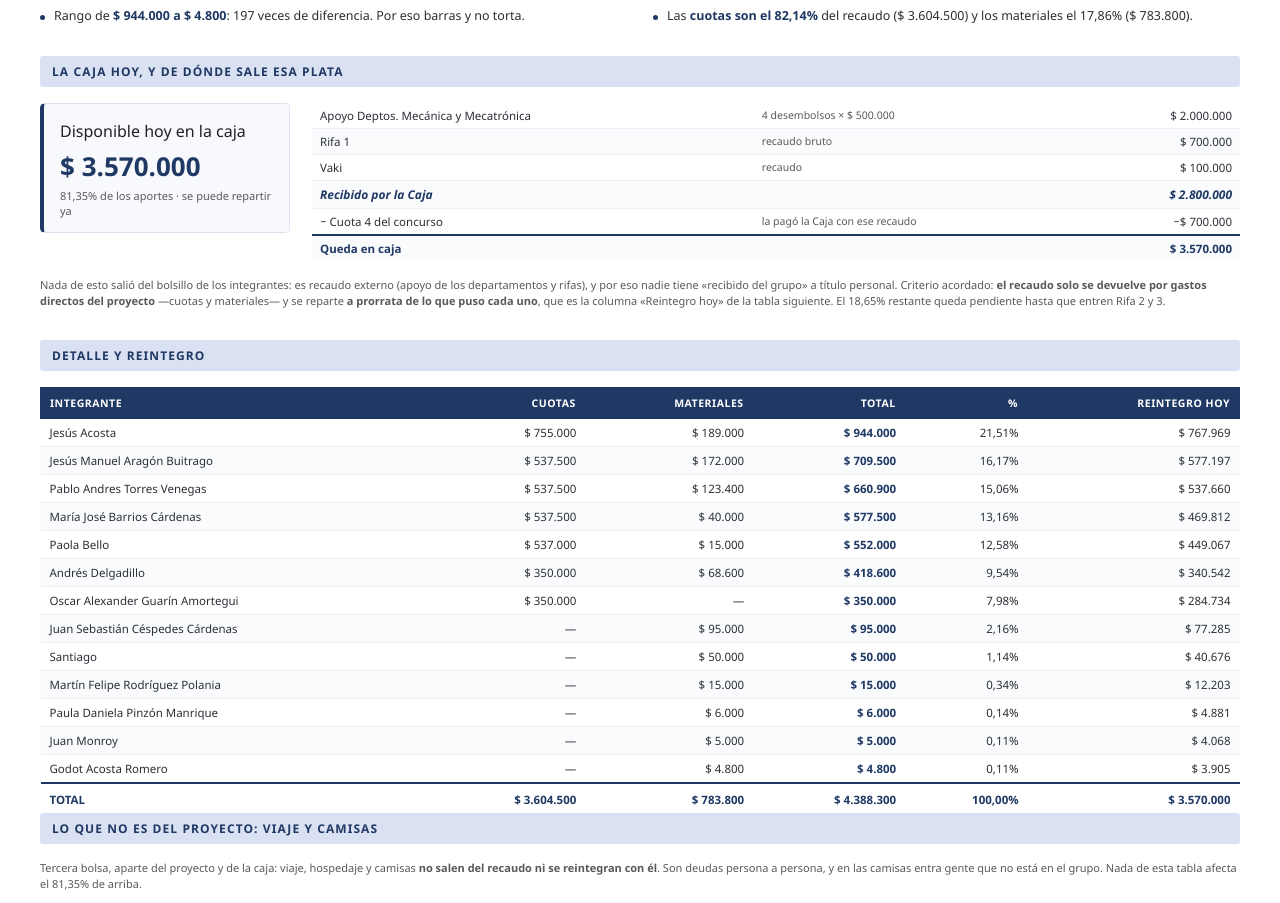
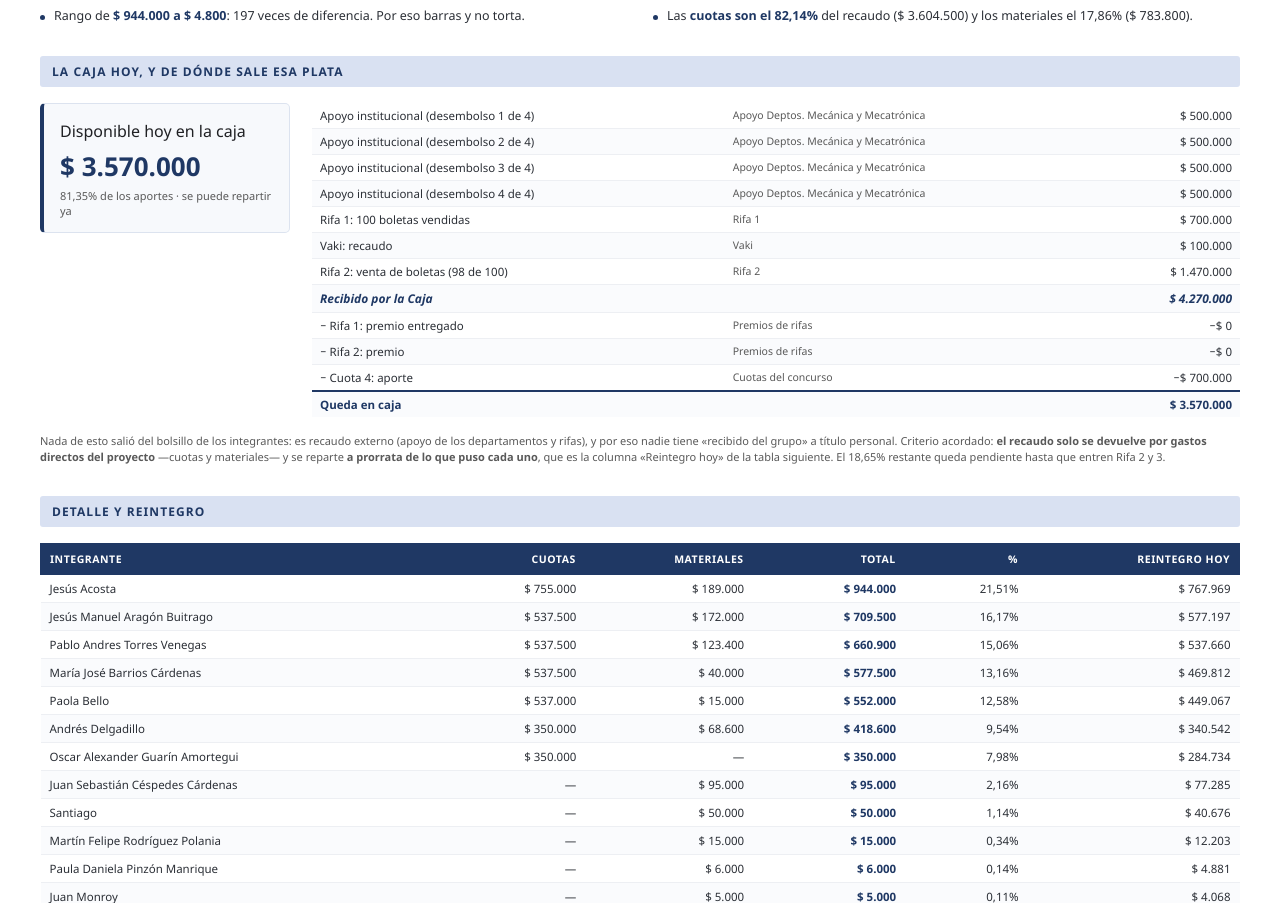
Before and after one commit to JysusCrack2321/apps, a plain HTML site: page portal/aportes-gida-un.html in a window 1280 px wide. Shown: the part 968-1871 px from the top of the page. Drawn offline with Linux system fonts and the light colour scheme.

```diff
--- a/portal/aportes-gida-un.html
+++ b/portal/aportes-gida-un.html
@@ -298,11 +298,17 @@
     <div class="small">81,35% de los aportes · se puede repartir ya</div>
   </div>
   <table class="mini">
-    <tr><td>Apoyo Deptos. Mecánica y Mecatrónica</td><td>4 desembolsos × $ 500.000</td><td>$ 2.000.000</td></tr>
-    <tr><td>Rifa 1</td><td>recaudo bruto</td><td>$ 700.000</td></tr>
-    <tr><td>Vaki</td><td>recaudo</td><td>$ 100.000</td></tr>
-    <tr class="sub"><td>Recibido por la Caja</td><td></td><td>$ 2.800.000</td></tr>
-    <tr><td>− Cuota 4 del concurso</td><td>la pagó la Caja con ese recaudo</td><td>−$ 700.000</td></tr>
+    <tr><td>Apoyo institucional (desembolso 1 de 4)</td><td>Apoyo Deptos. Mecánica y Mecatrónica</td><td>$ 500.000</td></tr>
+    <tr><td>Apoyo institucional (desembolso 2 de 4)</td><td>Apoyo Deptos. Mecánica y Mecatrónica</td><td>$ 500.000</td></tr>
+    <tr><td>Apoyo institucional (desembolso 3 de 4)</td><td>Apoyo Deptos. Mecánica y Mecatrónica</td><td>$ 500.000</td></tr>
+    <tr><td>Apoyo institucional (desembolso 4 de 4)</td><td>Apoyo Deptos. Mecánica y Mecatrónica</td><td>$ 500.000</td></tr>
+    <tr><td>Rifa 1: 100 boletas vendidas</td><td>Rifa 1</td><td>$ 700.000</td></tr>
+    <tr><td>Vaki: recaudo</td><td>Vaki</td><td>$ 100.000</td></tr>
+    <tr><td>Rifa 2: venta de boletas (98 de 100)</td><td>Rifa 2</td><td>$ 1.470.000</td></tr>
+    <tr class="sub"><td>Recibido por la Caja</td><td></td><td>$ 4.270.000</td></tr>
+    <tr><td>− Rifa 1: premio entregado</td><td>Premios de rifas</td><td>−$ 0</td></tr>
+    <tr><td>− Rifa 2: premio</td><td>Premios de rifas</td><td>−$ 0</td></tr>
+    <tr><td>− Cuota 4: aporte</td><td>Cuotas del concurso</td><td>−$ 700.000</td></tr>
     <tr class="tot"><td>Queda en caja</td><td></td><td>$ 3.570.000</td></tr>
   </table>
 </div>
```
